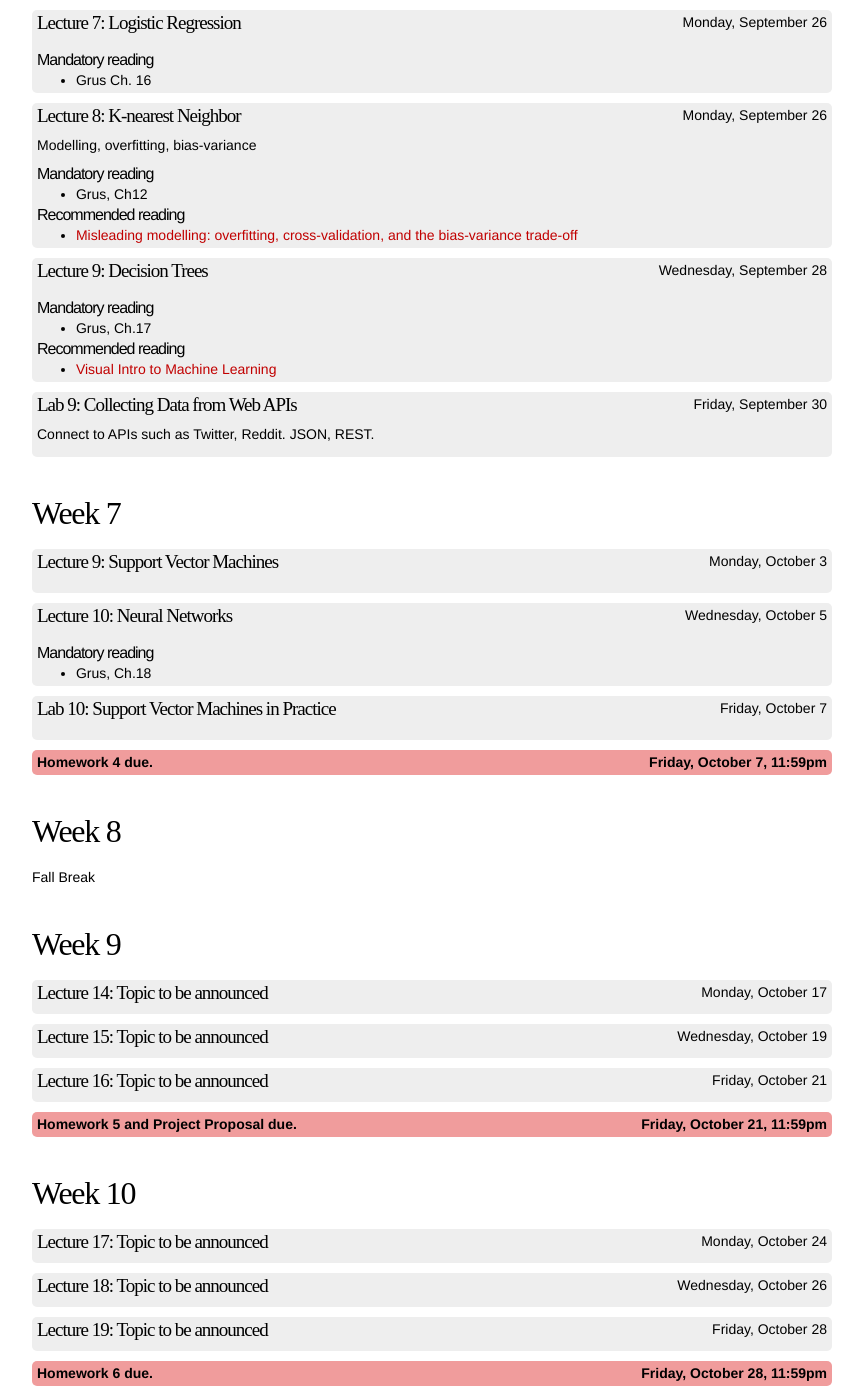
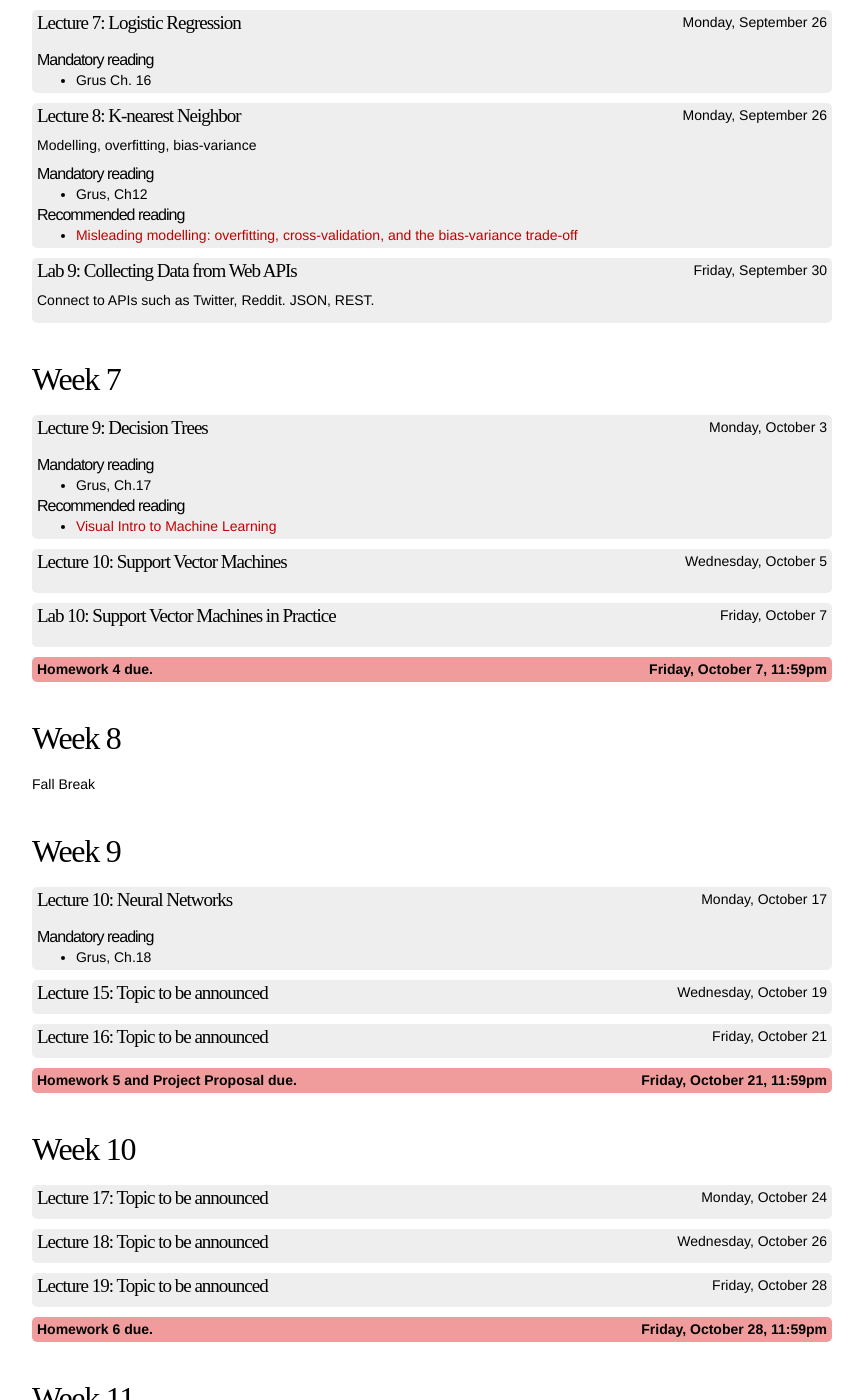
Before and after one commit to datascience-course/2016-website, a Jekyll site: the page built from schedule.md, in a window 1280 px wide and 1400 px high, scrolled down 2326 px. Shown: the whole window, without its empty margins (208-1071 px from the left). Built offline with Jekyll 4.4.1, drawn with Linux system fonts in a browser that asks for light colours; some web fonts are replaced.

Commit message:
updated schedule

```diff
--- a/_layouts/schedule.html
+++ b/_layouts/schedule.html
@@ -43,7 +43,7 @@ layout: page
 
     {% include lecture.html number=7 date="Monday, September 26" key="log_regression" %}
     {% include lecture.html number=8 date="Monday, September 26" key="knearest" %}
-    {% include lecture.html number=9 date="Wednesday, September 28" key="decision_trees" %}
+
 
     {% include lecture.html type="lab" number=9 date="Friday, September 30" key="lab_apis" %}
 
@@ -51,8 +51,8 @@ layout: page
 
     <h2>Week 7</h2>
 
-    {% include lecture.html number=9 date="Monday, October 3" key="svm" %}
-    {% include lecture.html number=10 date="Wednesday, October 5" key="neural_networks" %}
+    {% include lecture.html number=9 date="Monday, October 3" key="decision_trees" %}
+    {% include lecture.html number=10 date="Wednesday, October 5" key="svm" %}
     {% include lecture.html type="lab" number=10 date="Friday, October 7" key="lab_svm" %}
 
 
@@ -64,7 +64,7 @@ layout: page
 
     <h2>Week 9</h2>
 
-    {% include lecture.html number=14 date="Monday, October 17" key="exam_review_views_II" %}
+    {% include lecture.html number=10 date="Monday, October 17" key="neural_networks" %}
     {% include lecture.html number=15 date="Wednesday, October 19" key="volumes" %}
     {% include lecture.html number=16 date="Friday, October 21" key="volumes" %}
 
```
